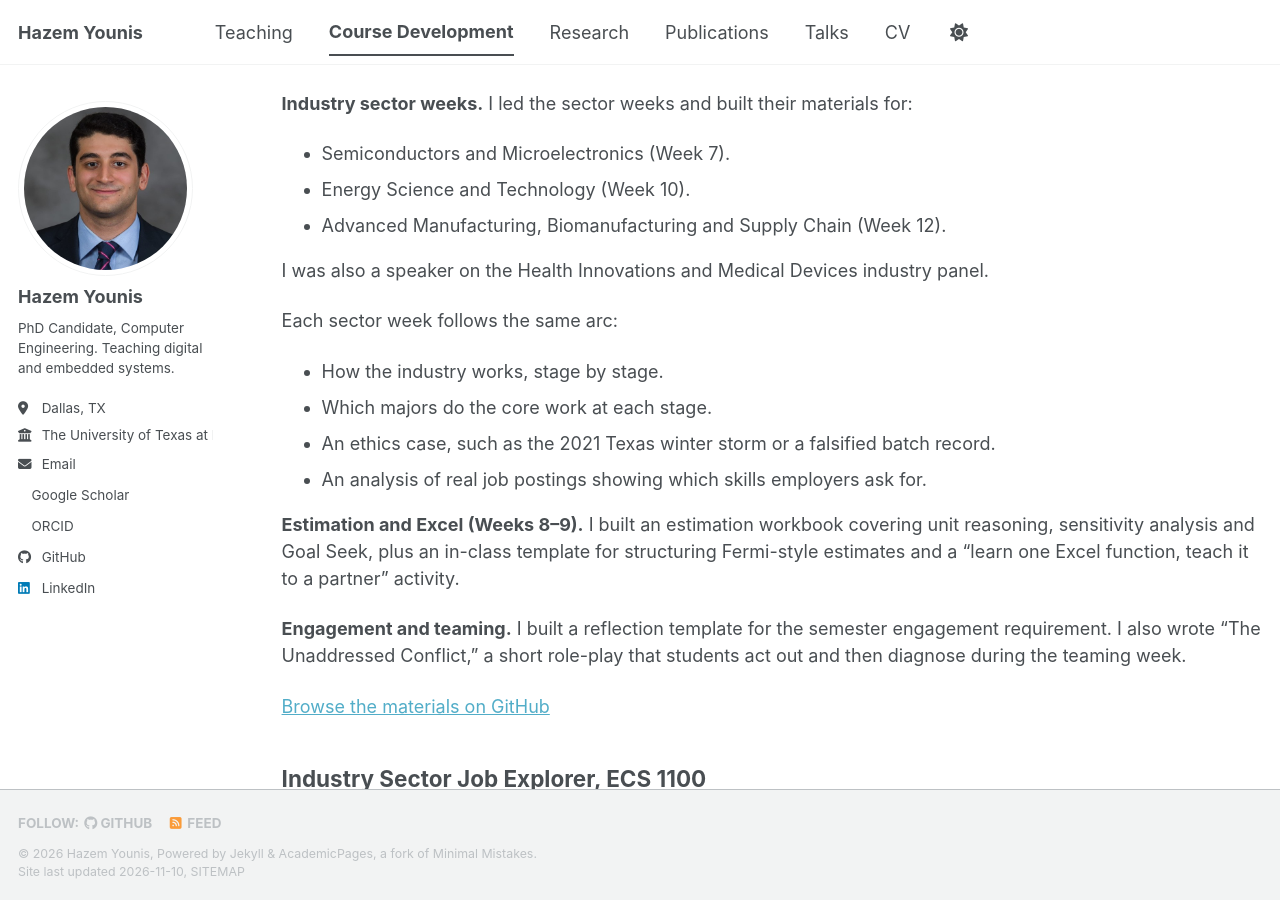
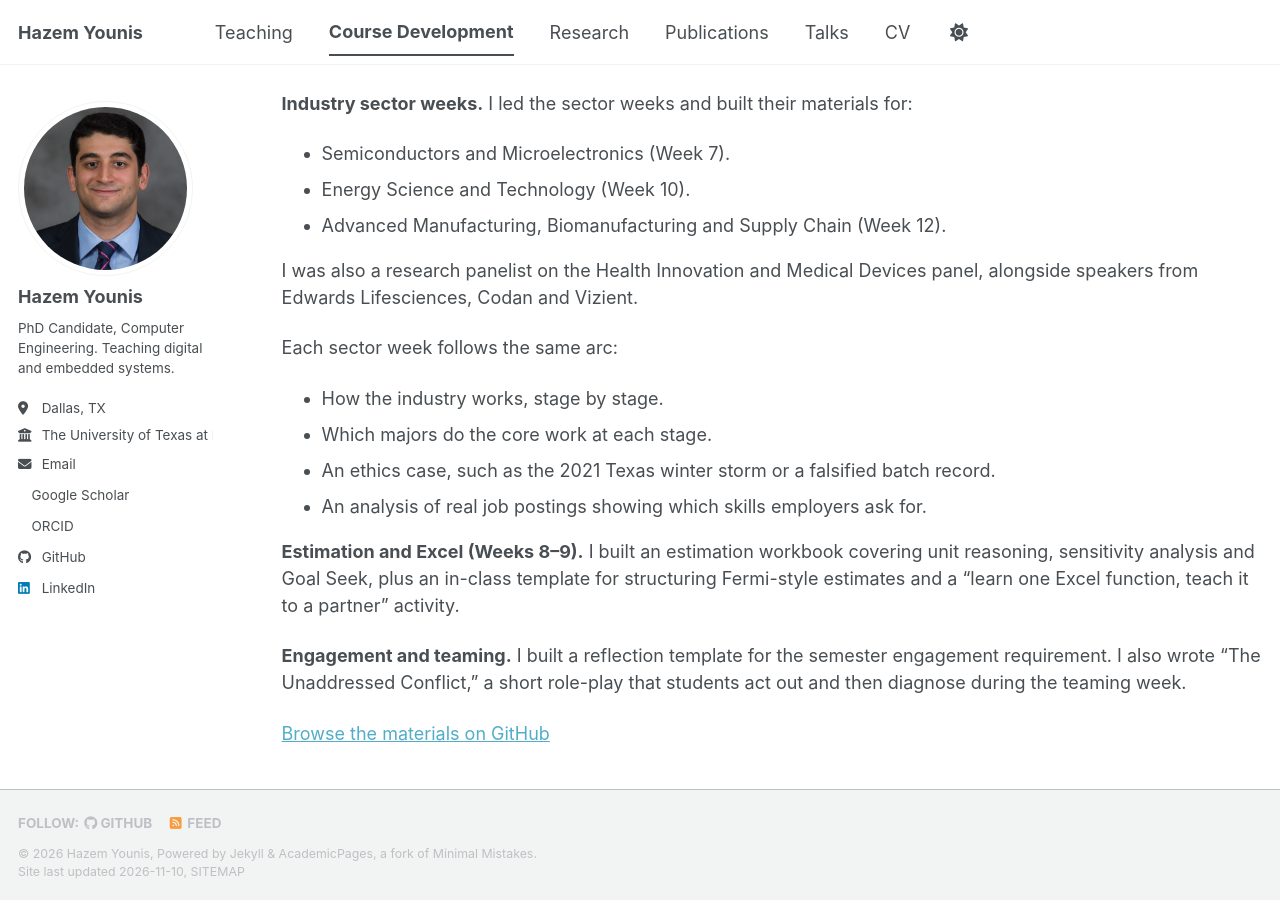
Before and after one commit to Hazem-AF-Younis/hazem-af-younis.github.io, a Jekyll site: the page built from _pages/course-development.md, in a window 1280 px wide and 900 px high, scrolled down 718 px. Built offline with Jekyll 4.4.1, drawn with Linux system fonts in a browser that asks for light colours; a script bundle is joined from its source files by our own code; a style sheet for code colours, icons or effects is not loaded.

Commit message:
Course Development: research panelist wording

```diff
--- a/_pages/course-development.md
+++ b/_pages/course-development.md
@@ -26,7 +26,7 @@ The sessions come with a homework template and a worksheet for giving feedback o
 * Energy Science and Technology (Week 10).
 * Advanced Manufacturing, Biomanufacturing and Supply Chain (Week 12).
 
-I was also a speaker on the Health Innovations and Medical Devices industry panel.
+I was also a research panelist on the Health Innovation and Medical Devices panel, alongside speakers from Edwards Lifesciences, Codan and Vizient.
 
 Each sector week follows the same arc:
 * How the industry works, stage by stage.
```
